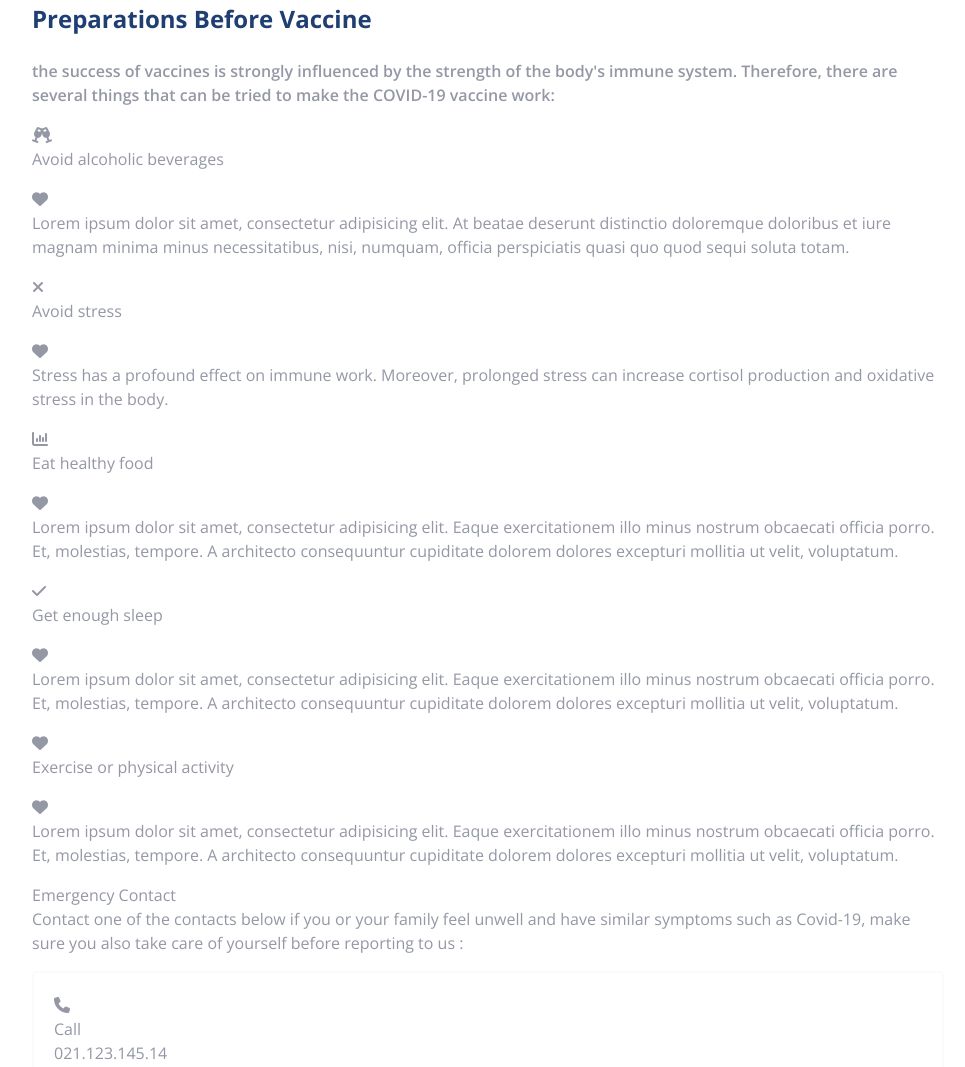
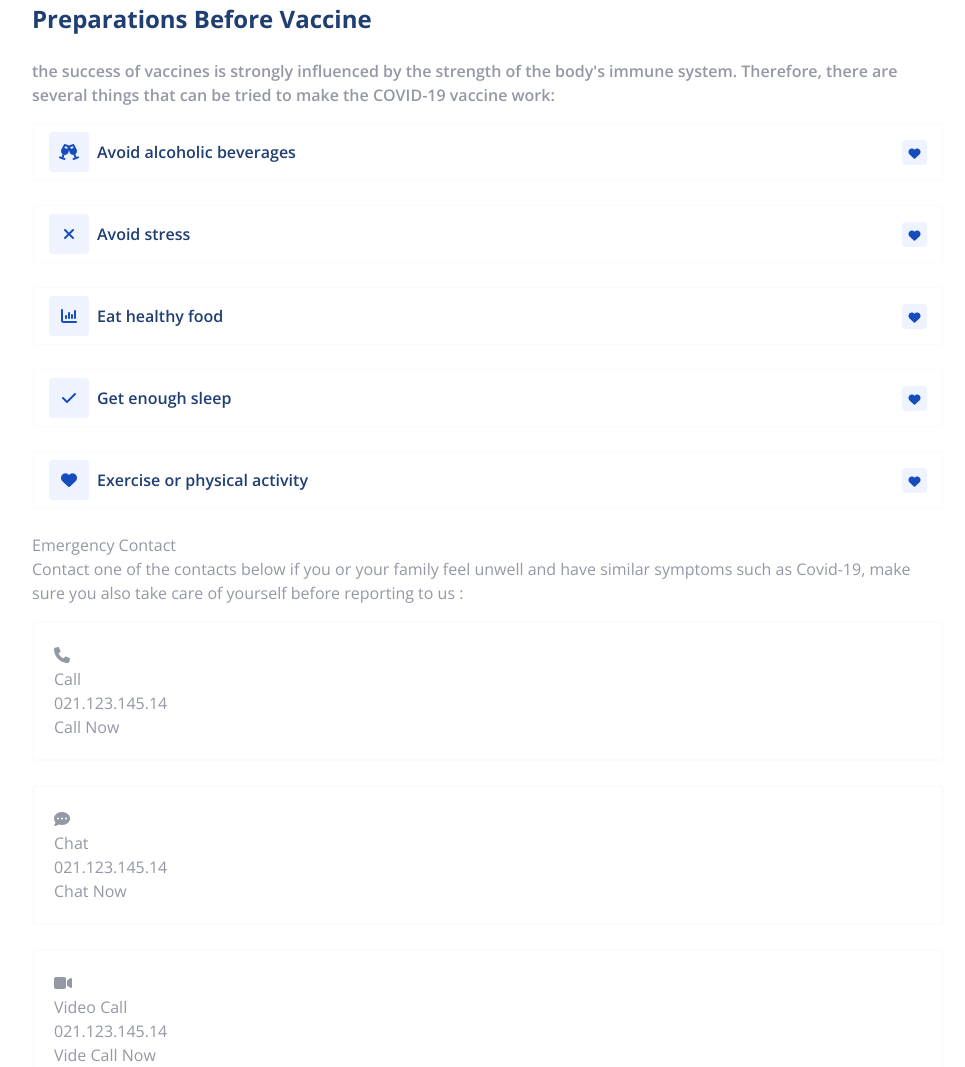
Before and after one commit to ajcarrillo/vaccine, a website: page index.html in a window 1280 px wide. Shown: the part 1713-2780 px from the top of the page, without its empty margins (152-1117 px from the left). Drawn offline with nearby package versions, Linux system fonts and the light colour scheme; files that its build step writes are made by us from their sources.

Commit message:
Preparations section

```diff
--- a/index.html
+++ b/index.html
@@ -213,87 +213,116 @@
           </p>
         </div>
         <div>
-          <ul>
-            <li>
-              <div>
-                <div>
-                  <span><i class="fa-solid fa-champagne-glasses"></i></i></span>
+          <ul class="preparation-list">
+            <li class="preparation-list-item">
+              <div class="preparation-list-content">
+                <div class="">
+                  <div class="icon-col btn btn-zumthor btn-icon">
+                    <span><i class="fa-solid fa-champagne-glasses"></i></span>
                   </div>
-                <div>
-                  <p>Avoid alcoholic beverages</p>
                 </div>
-                <div>
+                <div class="preparation-title">
+                  <p class="preparation-title-title">Avoid alcoholic beverages</p>
+                  <p class="preparation-description">Lorem ipsum dolor sit amet, consectetur adipisicing elit. At beatae
+                    deserunt distinctio doloremque
+                    doloribus et iure magnam minima minus necessitatibus, nisi, numquam, officia perspiciatis quasi quo
+                    quod sequi soluta totam.</p>
+                </div>
+                <div class="">
+                  <div class="preparation-button btn btn-zumthor btn-icon btn-icon-xs">
                     <span><i class="fa-solid fa-heart"></i></span>
                   </div>
                 </div>
-              <div>
-                <p>Lorem ipsum dolor sit amet, consectetur adipisicing elit. At beatae deserunt distinctio doloremque
-                  doloribus et iure magnam minima minus necessitatibus, nisi, numquam, officia perspiciatis quasi quo
-                  quod sequi soluta totam.</p>
               </div>
             </li>
-            <li>
-              <div>
-                <div><span><i class="fa-solid fa-xmark"></i></span></div>
-                <div>
-                  <p>Avoid stress</p>
+            <li class="preparation-list-item">
+              <div class="preparation-list-content">
+                <div class="">
+                  <div class="icon-col btn btn-zumthor btn-icon">
+                    <span><i class="fa-solid fa-xmark"></i></span>
                   </div>
-                <div><span><i class="fa-solid fa-heart"></i></span></div>
                 </div>
-              <div>
-                <p>
+                <div class="preparation-title">
+                  <p class="preparation-title-title">Avoid stress</p>
+                  <p class="preparation-description">
                     Stress has a profound effect on immune work.
                     Moreover, prolonged stress can increase cortisol
                     production and oxidative stress in the body.
                   </p>
                 </div>
+                <div class="">
+                  <div class="preparation-button btn btn-zumthor btn-icon btn-icon-xs">
+                    <span><i class="fa-solid fa-heart"></i></span>
+                  </div>
+                </div>
+              </div>
             </li>
-            <li>
-              <div>
-                <div><span><i class="fa-solid fa-chart-column"></i></span></div>
-                <div>
-                  <p>Eat healthy food</p>
+            <li class="preparation-list-item">
+              <div class="preparation-list-content">
+                <div class="">
+                  <div class="icon-col btn btn-zumthor btn-icon">
+                    <span><i class="fa-solid fa-chart-column"></i></span>
                   </div>
-                <div><span><i class="fa-solid fa-heart"></i></span></div>
                 </div>
-              <div>
-                <p>
+                <div class="preparation-title">
+                  <p class="preparation-title-title">Eat healthy food</p>
+                  <p class="preparation-description">
                     Lorem ipsum dolor sit amet, consectetur adipisicing elit. Eaque exercitationem illo minus nostrum
-                  obcaecati officia porro. Et, molestias, tempore. A architecto consequuntur cupiditate dolorem dolores
+                    obcaecati officia porro. Et, molestias, tempore. A architecto consequuntur cupiditate dolorem
+                    dolores
                     excepturi mollitia ut velit, voluptatum.
                   </p>
                 </div>
+                <div class="">
+                  <div class="preparation-button btn btn-zumthor btn-icon btn-icon-xs">
+                    <span><i class="fa-solid fa-heart"></i></span>
+                  </div>
+                </div>
+              </div>
             </li>
-            <li>
-              <div>
-                <div><span><i class="fa-solid fa-check"></i></span></div>
-                <div>
-                  <p>Get enough sleep</p>
+            <li class="preparation-list-item">
+              <div class="preparation-list-content">
+                <div class="">
+                  <div class="icon-col btn btn-zumthor btn-icon">
+                    <span><i class="fa-solid fa-check"></i></span>
                   </div>
-                <div><span><i class="fa-solid fa-heart"></i></span></div>
                 </div>
-              <div>
-                <p>
+                <div class="preparation-title">
+                  <p class="preparation-title-title">Get enough sleep</p>
+                  <p class="preparation-description">
                     Lorem ipsum dolor sit amet, consectetur adipisicing elit. Eaque exercitationem illo minus nostrum
-                  obcaecati officia porro. Et, molestias, tempore. A architecto consequuntur cupiditate dolorem dolores
+                    obcaecati officia porro. Et, molestias, tempore. A architecto consequuntur cupiditate dolorem
+                    dolores
                     excepturi mollitia ut velit, voluptatum.
                   </p>
                 </div>
+                <div class="">
+                  <div class="preparation-button btn btn-zumthor btn-icon btn-icon-xs">
+                    <span><i class="fa-solid fa-heart"></i></span>
+                  </div>
+                </div>
+              </div>
             </li>
-            <li>
-              <div>
-                <div><span><i class="fa-solid fa-heart"></i></span></div>
-                <div>
-                  <p>Exercise or physical activity</p>
+            <li class="preparation-list-item">
+              <div class="preparation-list-content">
+                <div class="">
+                  <div class="icon-col btn btn-zumthor btn-icon">
+                    <span><i class="fa-solid fa-heart"></i></span>
                   </div>
-                <div><span><i class="fa-solid fa-heart"></i></span></div>
                 </div>
-              <div>
-                <p>
+                <div class="preparation-title">
+                  <p class="preparation-title-title">Exercise or physical activity</p>
+                  <p class="preparation-description">
                     Lorem ipsum dolor sit amet, consectetur adipisicing elit. Eaque exercitationem illo minus nostrum
-                  obcaecati officia porro. Et, molestias, tempore. A architecto consequuntur cupiditate dolorem dolores
-                  excepturi mollitia ut velit, voluptatum.
+                    obcaecati officia porro. Et, molestias, tempore. A architecto consequuntur cupiditate dolorem
+                    dolores excepturi mollitia ut velit, voluptatum.
                   </p>
+                </div>
+                <div class="">
+                  <div class="preparation-button btn btn-zumthor btn-icon btn-icon-xs">
+                    <span><i class="fa-solid fa-heart"></i></span>
+                  </div>
+                </div>
               </div>
             </li>
           </ul>
--- a/src/assets/css/vaccine.css
+++ b/src/assets/css/vaccine.css
@@ -159,6 +159,32 @@ p {
     @apply font-semibold
 }
 
+.preparation-list-item {
+    @apply border border-white-ghost rounded overflow-hidden mb-6;
+    height: 58px;
+}
+
+.preparation-list-content {
+    @apply flex items-baseline px-4 py-2;
+}
+
+.icon-col {}
+
+.preparation-title {
+    @apply flex-1 ml-2;
+}
+
+.preparation-title-title {
+    @apply text-blue-midnight font-semibold mb-4;
+}
+
+.preparation-button {}
+
+.preparation-button>span>i {
+    @apply text-xs
+}
+
+/*********************** BUTTONS ***********************/
 .btn {
     @apply px-3 rounded text-center text-base;
     padding-top: 0.375rem;
@@ -200,3 +226,8 @@ p {
     width: 3rem !important;
     height: 3rem !important;
 }
+
+.btn-icon-xs {
+    width: 1.562rem !important;
+    height: 1.562rem !important;
+}
```
Lines whose indentation alone changed are shown as unchanged.
